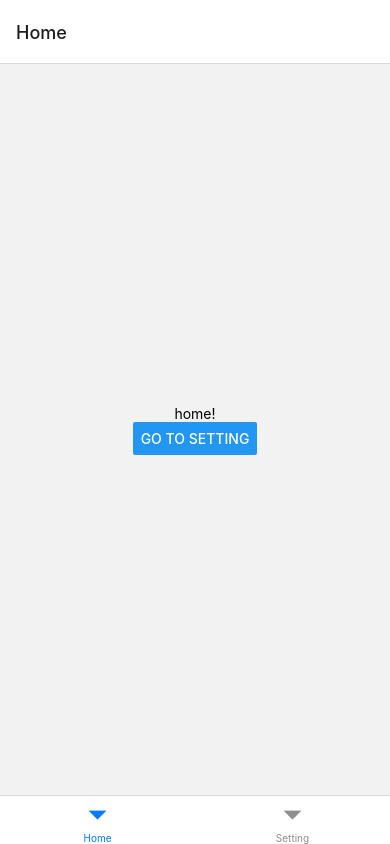
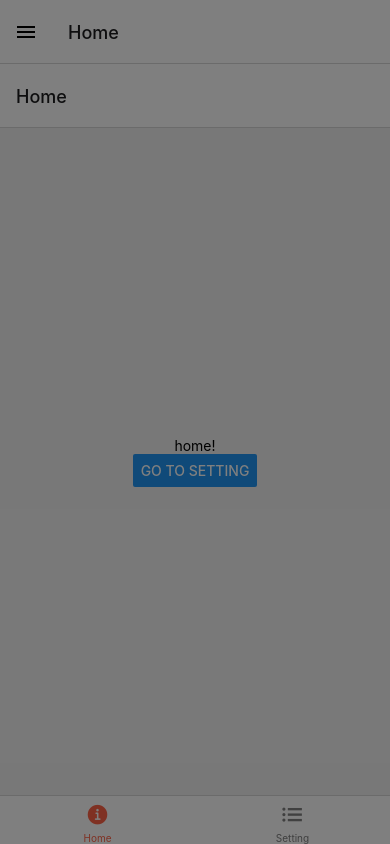
Before and after one commit to TrinityMirror/NaviProject, a React Native app: screen / in a window 390 px wide. Built offline with nearby package versions, Linux system fonts and the light colour scheme.

Commit message:
Tab and Drawer Navigator

```diff
--- a/App.js
+++ b/App.js
@@ -1,8 +1,11 @@
 import { View, Text, Button } from 'react-native'
 import React from 'react'
+import { Ionicons } from '@expo/vector-icons'
 
 import {NavigationContainer} from '@react-navigation/native'
 import {createBottomTabNavigator} from '@react-navigation/bottom-tabs'
+
+import { createDrawerNavigator} from '@react-navigation/drawer';
 
 function HomeScreen({navigation}){
   return(
@@ -32,7 +35,27 @@
 
 function MyTabs(){
   return(
-    <Tab.Navigator>
+    <Tab.Navigator
+     screenOptions={({route})=>({
+      tabBarIcon: ({focused,color,size})=>{
+        let iconName;
+        if(route.name==='Home'){
+          iconName = focused
+          ?'ios-information-circle'
+          :'ios-information-circle-outline'
+        } else if(route.name==='Setting'){
+          iconName = focused
+          ?'ios-list-box'
+          :'ios-list'
+        }
+        //you can reture any component here
+        return<Ionicons name={iconName} size={size} color={color}/>
+      },
+      tabBarActiveTintColor: 'tomato',
+      tabBarInactiveTintColor : 'gray',
+
+     })}
+    >
       <Tab.Screen name="Home" component={HomeScreen}/>
       <Tab.Screen name="Setting" component={SettingScreen}/>
 
@@ -40,10 +63,21 @@
   )
 }
 
+const Drawer = createDrawerNavigator();
+
+function MyDrawer(){
+  return(
+  <Drawer.Navigator useLegacyImplementation>
+    <Drawer.Screen name='Home' component={MyTabs}/>
+    <Drawer.Screen name='Setting' component={SettingScreen}/>
+  </Drawer.Navigator>
+  )
+}
+
 const App = () => {
   return (
     <NavigationContainer>
-      <MyTabs/>
+        <MyDrawer/>
     </NavigationContainer>
   )
 }
```
